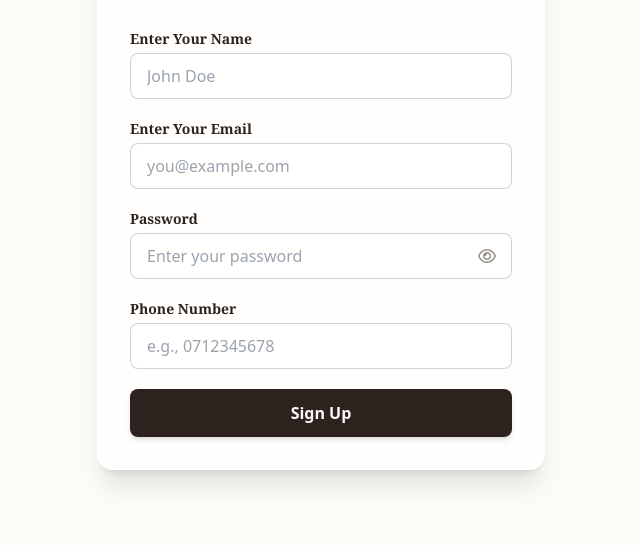
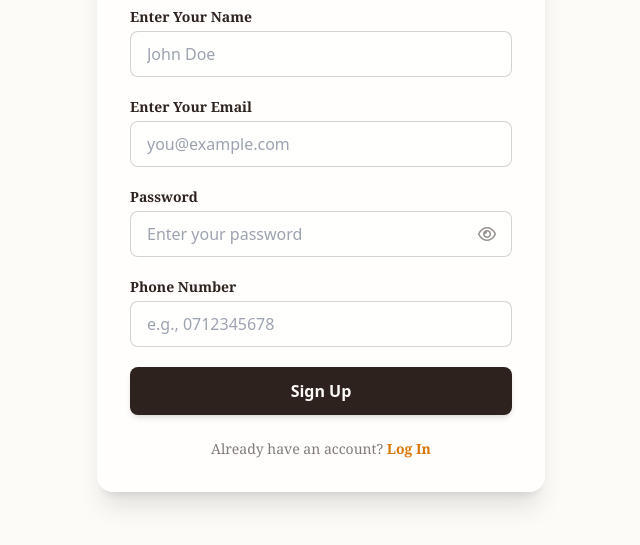
Before and after one commit to Conrad008/BakeBox, a website: page register.html in a window 1280 px wide. Shown: the part 215-760 px from the top of the page, without its empty margins (319-959 px from the left). Drawn offline with nearby package versions, Linux system fonts and the light colour scheme.

Commit message:
feat: add link to log in page

```diff
--- a/register.html
+++ b/register.html
@@ -65,6 +65,11 @@
 
         </form>
 
+        <p class="text-sm font-customFont text-center text-secondaryPallete/60 mt-6">
+            Already have an account?
+            <a href="login.html" class="text-thirdPallete font-semibold">Log In</a>
+        </p>
+
     </div>
 
 </body>
```
